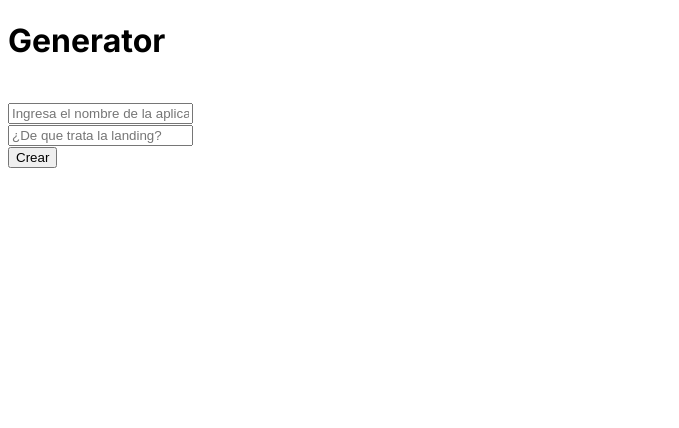
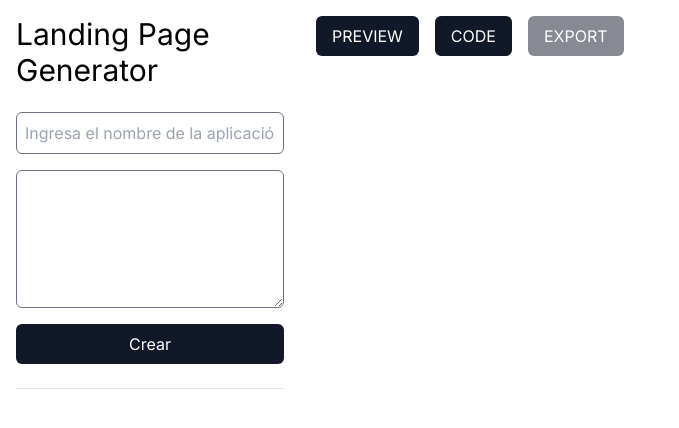
Before and after one commit to g-susvs/landing_page-generator, a Next.js app: page /create in a window 1280 px wide. Shown: the top 428 px of the page, without its empty margins (0-679 px from the left). Built offline with nearby package versions, Linux system fonts and the light colour scheme.

Commit message:
initial design and connection to API

```diff
--- a/src/app/create/page.tsx
+++ b/src/app/create/page.tsx
@@ -1,12 +1,15 @@
-import { DescriptionLandingForm } from "@/components/DescriptionLandingForm";
+import { MainContent } from "@/components/MainContent";
+import { Sidebar } from "@/components/Sidebar";
 
 export default function GeneratorPage() {
 
+    // Smart gym
+    // Tengo un gym muy popular en mi ciudad
+    // Agregale una calificación de 5 estrellas debajo del boton de reservar ahora
     return (
-        <div>
-            <h1>Generator</h1>
-            <br />
-            <DescriptionLandingForm/>
+        <div className="grid grid-cols-[300px_1fr]">
+            <Sidebar />
+            <MainContent />
         </div>
     );
 }
--- a/src/app/globals.css
+++ b/src/app/globals.css
@@ -2,32 +2,17 @@
 @tailwind components;
 @tailwind utilities;
 
-:root {
-  --foreground-rgb: 0, 0, 0;
-  --background-start-rgb: 214, 219, 220;
-  --background-end-rgb: 255, 255, 255;
+.btn{
+  @apply py-2 px-4 bg-gray-900 text-white rounded-md hover:bg-gray-700 disabled:opacity-50;
 }
 
-@media (prefers-color-scheme: dark) {
-  :root {
-    --foreground-rgb: 255, 255, 255;
-    --background-start-rgb: 0, 0, 0;
-    --background-end-rgb: 0, 0, 0;
-  }
+
+.descriptionForm{
+  @apply flex flex-col gap-4;
 }
-
-body {
-  color: rgb(var(--foreground-rgb));
-  background: linear-gradient(
-      to bottom,
-      transparent,
-      rgb(var(--background-end-rgb))
-    )
-    rgb(var(--background-start-rgb));
+.input{
+  @apply p-2 border-[1px] border-gray-500 rounded-md;
 }
-
-@layer utilities {
-  .text-balance {
-    text-wrap: balance;
-  }
+.sidebar{
+  @apply  p-4 flex flex-col;
 }
--- a/src/app/layout.tsx
+++ b/src/app/layout.tsx
@@ -1,6 +1,6 @@
 import type { Metadata } from "next";
 import { Inter } from "next/font/google";
-// import "./globals.css";
+import "./globals.css";
 
 const inter = Inter({ subsets: ["latin"] });
 
--- a/src/components/DescriptionLandingForm.tsx
+++ b/src/components/DescriptionLandingForm.tsx
@@ -1,22 +1,26 @@
 'use client'
+import { useGeneratePageStore } from '@/store/generatePageStore'
 import { FormEvent } from 'react'
 
 export const DescriptionLandingForm = () => {
 
+  const setPageHtml = useGeneratePageStore(state => state.setPageHtml)
+  const setIsLoading = useGeneratePageStore(state => state.setIsLoading)
+
   async function onSubmit(event: FormEvent<HTMLFormElement>) {
     event.preventDefault()
-
-    console.log('...cargando')
-
+    setIsLoading(true)
+    try {
       const formData = new FormData(event.currentTarget)
       const title = formData.get("title")
       const desc = formData.get("description")
 
+      const prompt = `Mi pagina se llama ${title}, ${desc}`
       const body = {
-      prompt: `Mi pagina se llama ${title}, ${desc}`
+        prompt,
       }
 
-    const resp = await fetch('http://localhost:3001/gen', {
+      const resp = await fetch('http://localhost:3001/gen/', {
         method: 'POST',
         headers: {
           'Content-Type': 'application/json'
@@ -24,16 +28,24 @@ export const DescriptionLandingForm = () => {
         body: JSON.stringify(body)
       })
 
-    const data = await resp.json()
-    console.log(data)
+      const json = await resp.json()
+      setPageHtml(json.data)
+      setIsLoading(false)
+
+    } catch (error) {
+      console.log(error)
+      setIsLoading(false)
     }
+  }
+
   return (
-    <form onSubmit={onSubmit} >
-      <input type="text" name="title" placeholder="Ingresa el nombre de la aplicación" />
-      <br />
-      <input type="text" name="description" placeholder="¿De que trata la landing?" />
-      <br />
-      <button type="submit">Crear</button>
+    <form
+      onSubmit={onSubmit}
+      className="descriptionForm"
+    >
+      <input type="text" name="title" placeholder="Ingresa el nombre de la aplicación" className="input" />
+      <textarea name="description" id="" cols={20} rows={5} className="input" ></textarea>
+      <button type="submit" className="btn">Crear</button>
     </form>
   )
 }
--- /dev/null
+++ b/src/components/EditSection.tsx
@@ -0,0 +1,66 @@
+'use client'
+import { useForm } from "@/hooks/useForm"
+import { useGeneratePageStore } from "@/store/generatePageStore"
+import { ChangeEvent, useState } from "react"
+
+const sections = ['header', 'hero', 'about', 'contact', 'footer']
+
+export const EditSection = () => {
+
+    const [checked, setChecked] = useState('hero')
+    const template = useGeneratePageStore(state => state.html)
+    const setPageHtml = useGeneratePageStore(state => state.setPageHtml)
+    const { description, onTextAreaChange } = useForm({
+        description: ''
+    })
+
+    const onOptionChange = (event: ChangeEvent<HTMLInputElement>) => {
+        setChecked(event.target.value)
+    }
+
+    const sendInfoToEdit = async () => {
+        console.log('...cargando')
+        try {
+
+            const body = {
+                prompt: description,
+                section: checked,
+                template
+            }
+
+            const resp = await fetch('http://localhost:3001/gen/edit', {
+                method: 'PUT',
+                headers: {
+                    'Content-Type': 'application/json'
+                },
+                body: JSON.stringify(body)
+            })
+
+            const json = await resp.json()
+            console.log(json.response)
+            setPageHtml(json.data)
+
+
+        } catch (error) {
+            console.log(error)
+        }
+    }
+
+    return (
+        <>
+            <h3 className="text-2xl">Editar una sección</h3>
+            <br />
+            <textarea name="description" value={description} onChange={onTextAreaChange} rows={5} className="input" />
+            <div className='flex flex-col'>
+                {
+                    sections.map(section => (
+                        <div key={section} className='flex flex-row gap-2'>
+                            <input type='radio' name='section' value={section} checked={checked === section} onChange={onOptionChange} /><label>{section}</label>
+                        </div>
+                    ))
+                }
+            </div>
+            <button className="btn" onClick={sendInfoToEdit}>Cambiar</button>
+        </>
+    )
+}
--- /dev/null
+++ b/src/components/MainContent.tsx
@@ -0,0 +1,50 @@
+'use client'
+import { useGeneratePageStore } from "@/store/generatePageStore"
+import { useState } from "react"
+import { Prism as SyntaxHighlighter } from 'react-syntax-highlighter'
+import { vscDarkPlus } from 'react-syntax-highlighter/dist/esm/styles/prism'
+
+export const MainContent = () => {
+
+    const html = useGeneratePageStore(state => state.html)
+    const isLoading = useGeneratePageStore(state => state.loading)
+
+    const [showPreviw, setShowPreviw] = useState(true)
+
+    return (
+        <main className="p-4">
+            <section className="flex gap-4">
+                <button className="btn" onClick={() => setShowPreviw(true)}>PREVIEW</button>
+                <button className="btn" onClick={() => setShowPreviw(false)}>CODE</button>
+                <button className="btn" disabled={true} onClick={() => { }}>EXPORT</button>
+            </section>
+            <br />
+            {
+                isLoading
+                    ? (<h2 className="text-3xl">...Cargando</h2>)
+                    :
+                    <div>
+
+                        {
+                            (showPreviw)
+                                ? <section>
+                                    <div
+                                        className="w-full h-full aspect-video"
+                                    >
+                                        <iframe srcDoc={html} className="w-full h-full" />
+                                    </div>
+                                </section>
+                                :
+                                <section className="w-full">
+                                    <div className="max-w-screen-lg mx-auto overflow-x-auto">
+                                        <SyntaxHighlighter language="html" style={vscDarkPlus}>
+                                            {html}
+                                        </SyntaxHighlighter>
+                                    </div>
+                                </section>
+                        }
+                    </div>
+            }
+        </main>
+    )
+}
--- /dev/null
+++ b/src/components/Sidebar.tsx
@@ -0,0 +1,20 @@
+'use client'
+
+import { useGeneratePageStore } from "@/store/generatePageStore"
+import { DescriptionLandingForm } from "./DescriptionLandingForm"
+import { EditSection } from "./EditSection"
+
+export const Sidebar = () => {
+
+    const html = useGeneratePageStore(state => state.html)
+    return (
+        <aside className="sidebar">
+            <h1 className="text-3xl">Landing Page Generator</h1>
+            <br />
+            <DescriptionLandingForm />
+            <br />
+            <hr />
+            {html && <EditSection />}
+        </aside>
+    )
+}
--- /dev/null
+++ b/src/hooks/useForm.tsx
@@ -0,0 +1,33 @@
+import { ChangeEvent, useState } from 'react';
+
+export const useForm = <T extends object>(initialForm: T) => {
+    const [formState, setFormState] = useState(initialForm);
+
+    const onInputChange = ({ target }: ChangeEvent<HTMLInputElement>) => {
+        const { name, value } = target;
+        setFormState({
+            ...formState,
+            [name]: value,
+        });
+    };
+
+    const onTextAreaChange = ({ target }: ChangeEvent<HTMLTextAreaElement>) => {
+        const { value, name } = target;
+        setFormState({
+            ...formState,
+            [name]: value,
+        });
+    };
+
+    const onResetForm = () => {
+        setFormState(initialForm);
+    };
+
+    return {
+        ...formState,
+        formState,
+        onInputChange,
+        onTextAreaChange,
+        onResetForm,
+    };
+};
--- /dev/null
+++ b/src/store/generatePageStore.ts
@@ -0,0 +1,25 @@
+import { create } from 'zustand'
+
+interface GeneratePageState {
+    html: string;
+    loading: boolean;
+    setIsLoading: (value: boolean) => void;
+    setPageHtml: (value: string) => void;
+}
+
+interface Message {
+    role: 'assistant' | 'user',
+    content: string
+}
+
+export const useGeneratePageStore = create<GeneratePageState>((set) => ({
+    loading: false,
+    html: '',
+    history: [],
+    setPageHtml: (value: string) => set(state => ({
+        html: value
+    })),
+    setIsLoading: (value: boolean) => set(state => ({
+        loading: value
+    })),
+}))
```
Also changed, not shown: package.json (+7 -4 lines), 1 other file (tests, documents, lock files or other folders). Lines whose indentation alone changed are shown as unchanged.
